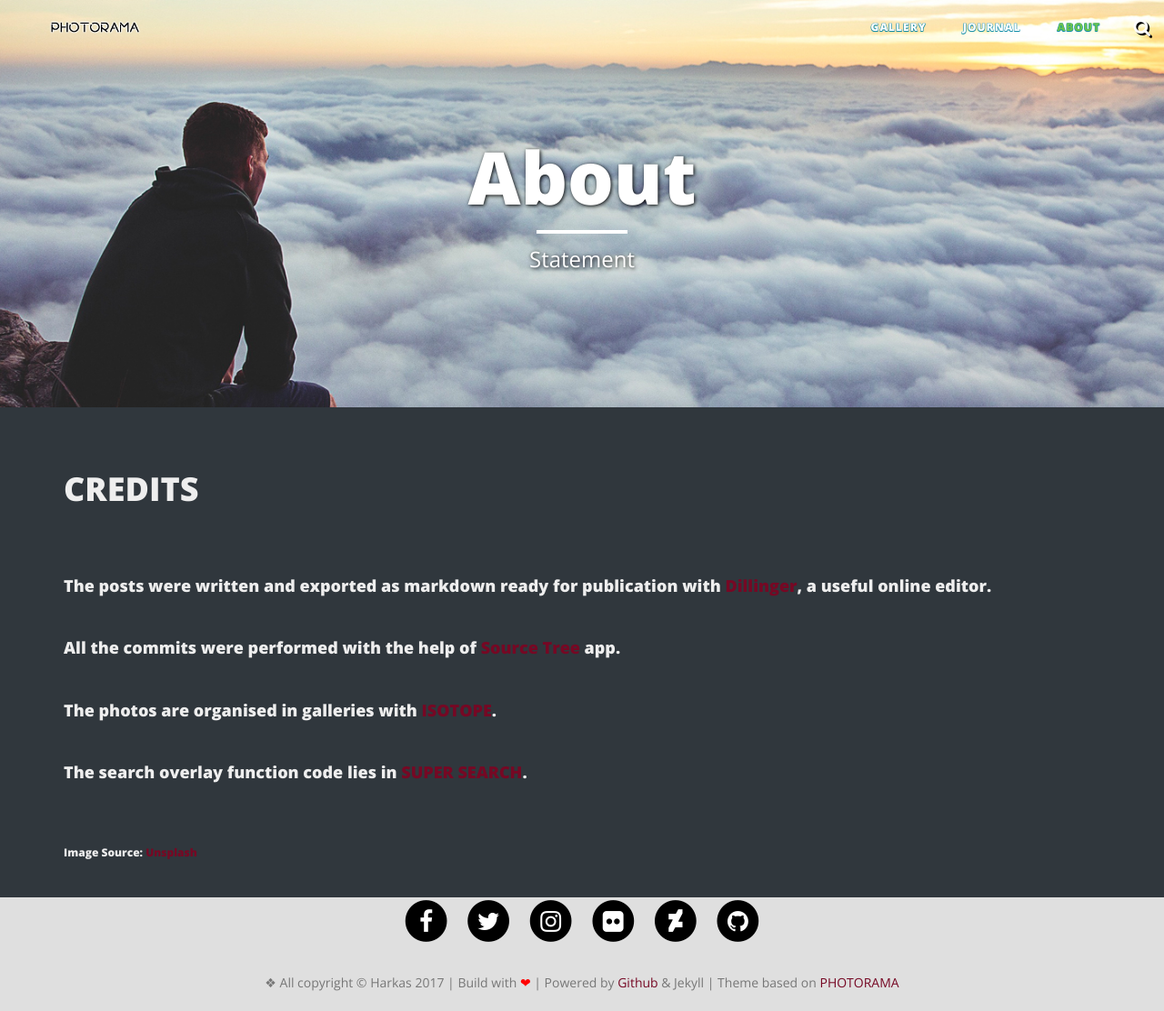
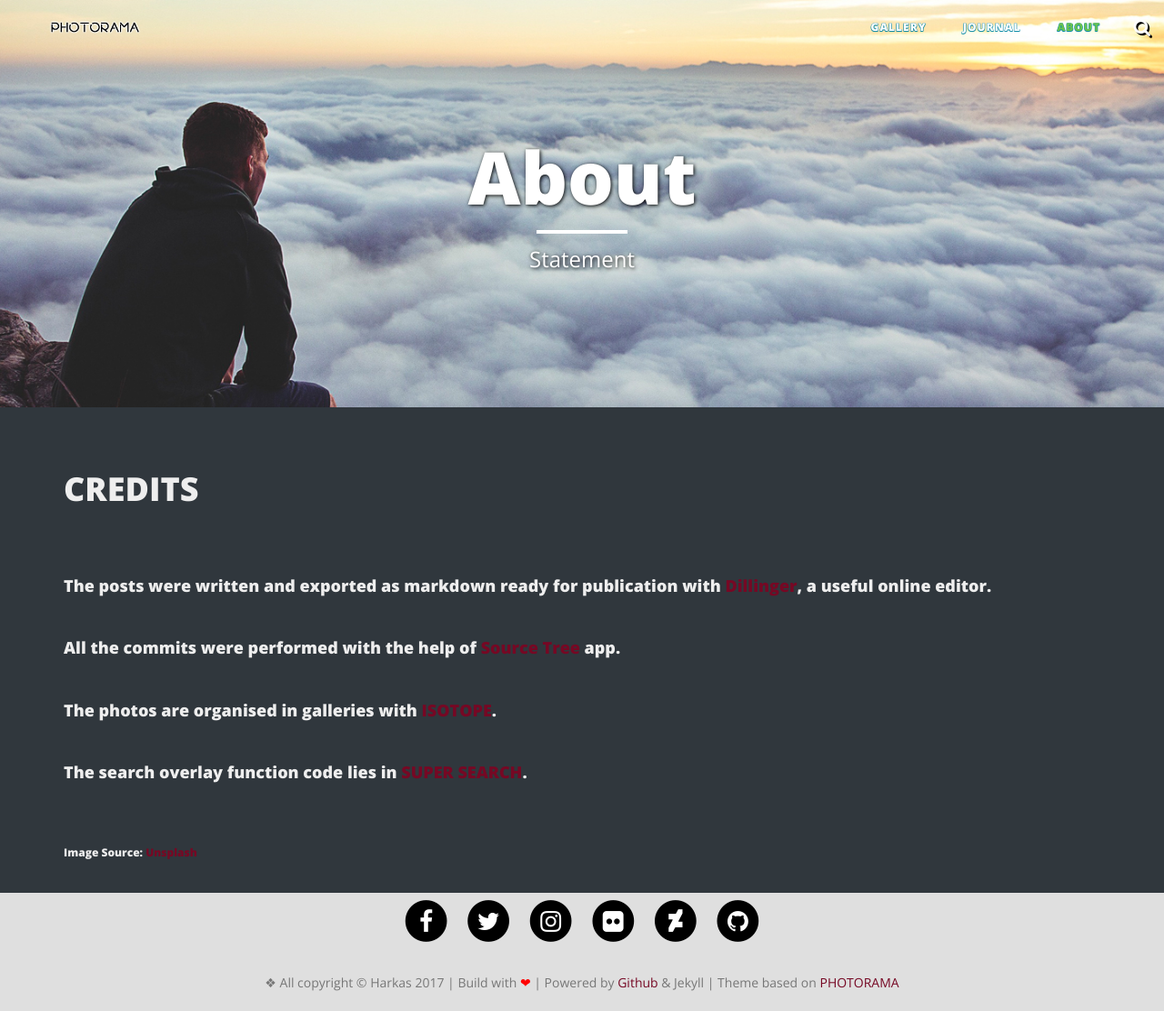
Before and after one commit to Harkas/myphoto, a Jekyll site: the page built from about/index.html, in a window 1280 px wide. Shown: the whole page at 91% size. Built offline with Jekyll 4.4.1, drawn with Linux system fonts in a browser that asks for light colours; nearby versions of some CDN libraries; grey boxes are pictures that could not be loaded.

Commit message:
fix footer

```diff
--- a/css/main.css
+++ b/css/main.css
@@ -270,10 +270,11 @@
   border-bottom-left-radius: 5px;
 }
 footer {
-  margin: 10px 0 0px;
+  margin: 5px 0 0px;
+  background-color: rgb(223, 223, 223);
 }
 footer .list-inline {
-  margin: 0;
+  margin: 5px 0;
   padding: 0;
 }
 footer .copyright {
@@ -407,6 +408,3 @@
 .fa-stack-2x {
  color: black;
 }
-footer {
-  background-color: rgb(223, 223, 223);
-}
```
